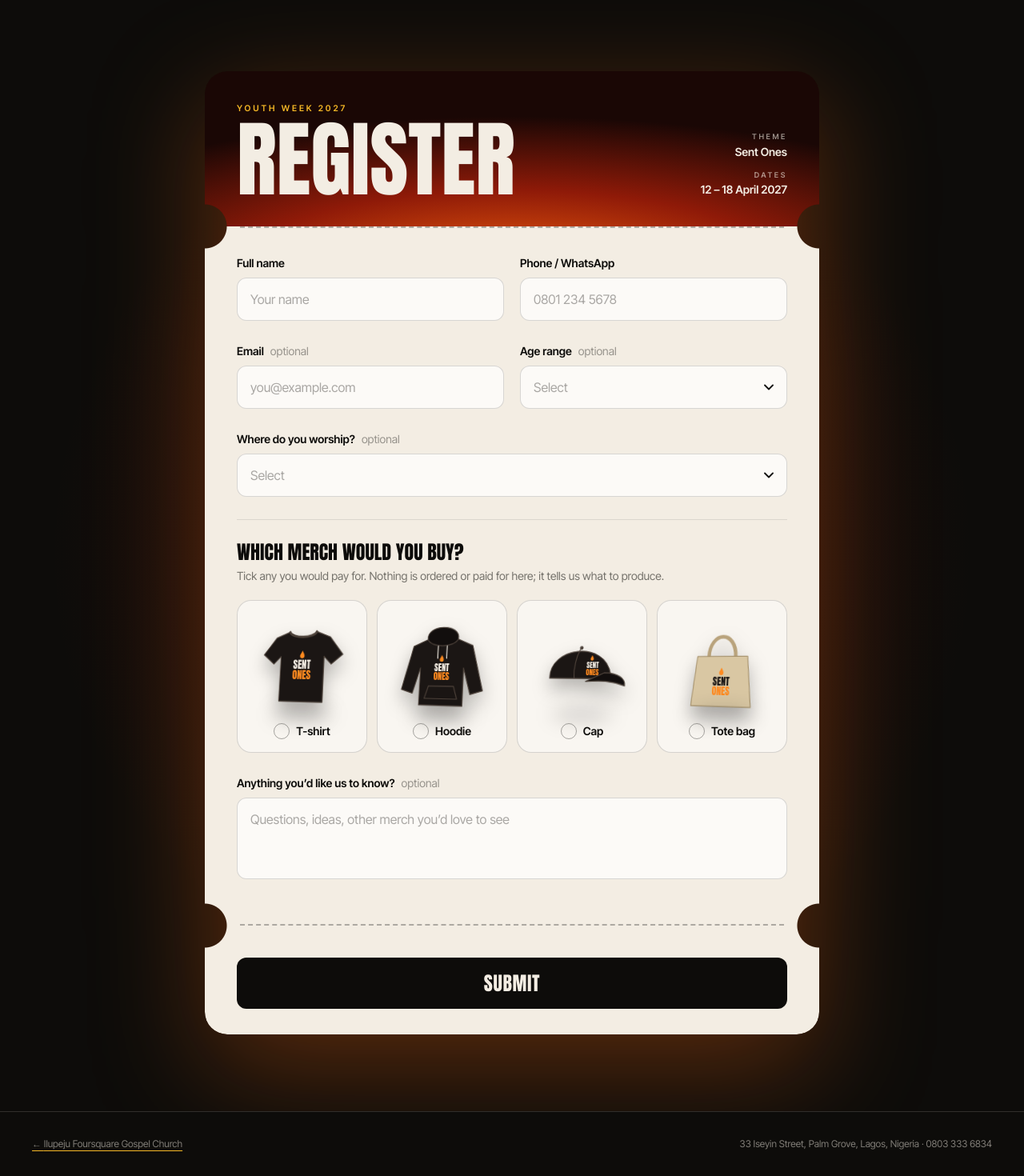
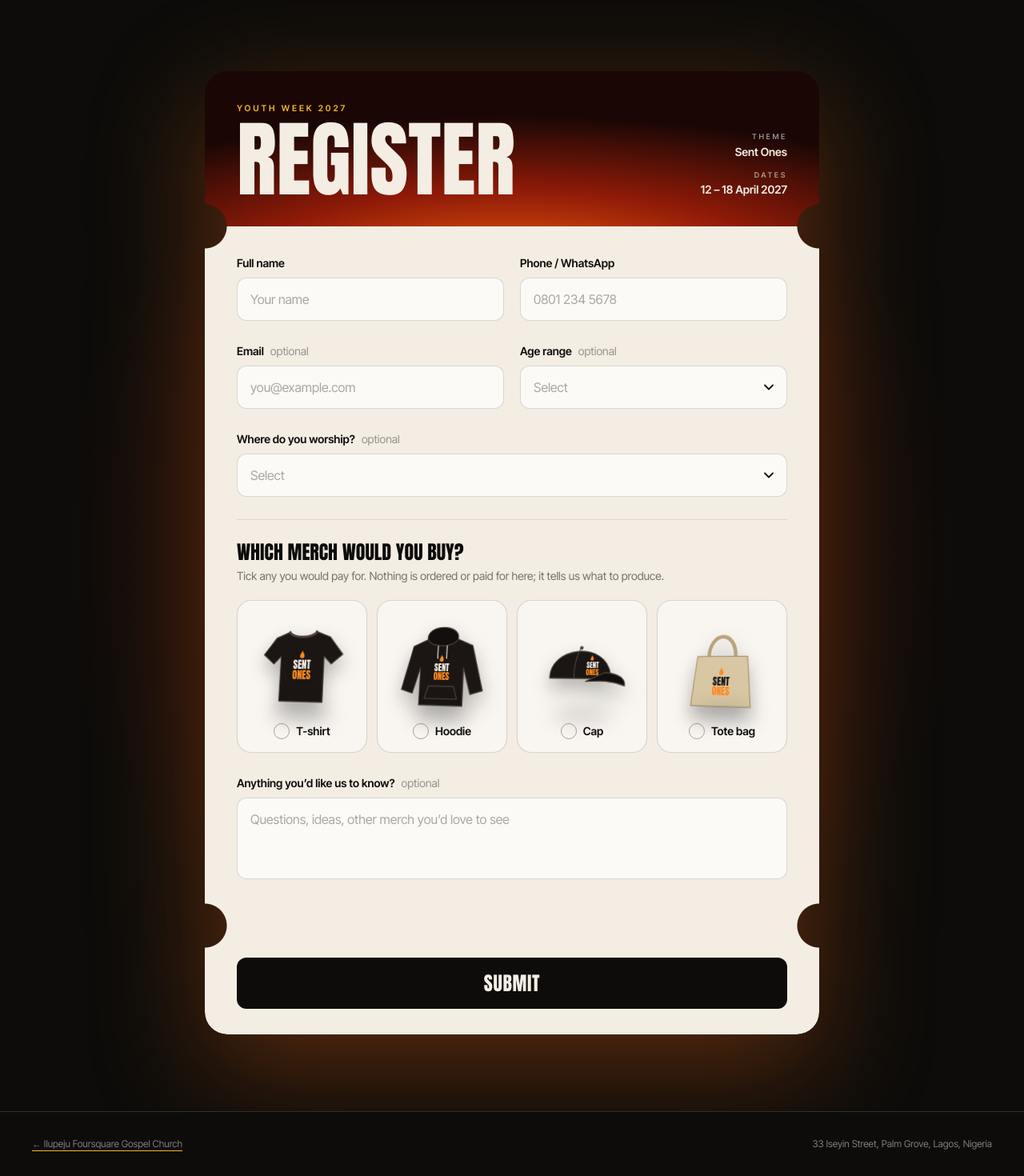
Before and after one commit to six-shot/ilupeju-foursquare-gospel-church, a Next.js app: page /youth-week-2027 in a window 1280 px wide. Shown: the part 2405-3875 px from the top of the page at 80% size. Built offline with nearby package versions, Linux system fonts and the light colour scheme.

Commit message:
feat:youth week 2027

```diff
--- a/src/app/layout.tsx
+++ b/src/app/layout.tsx
@@ -25,7 +25,6 @@ export const metadata: Metadata = {
   title: 'Ilupeju Foursquare Gospel Church',
   description:
     'Ilupeju Foursquare Gospel Church — 33 Iseyin Street, Palm Grove, Lagos. A new class of people.',
-  icons: { icon: '/brand/foursquare-mark.png' },
 };
 
 export const viewport: Viewport = {
--- a/src/app/youth-week-2027/page.tsx
+++ b/src/app/youth-week-2027/page.tsx
@@ -21,7 +21,7 @@ export default function YouthWeekPage() {
       </main>
       <footer className="flex flex-col gap-3 border-t border-ivory/15 bg-ink px-5 py-8 text-xs text-ivory/50 md:flex-row md:items-center md:justify-between md:px-10">
         <Link href="/" className="underline decoration-fs-gold underline-offset-4">← {church.name.value}</Link>
-        <span>{church.address.value} · {church.phone.value}</span>
+        <span>{church.address.value}</span>
       </footer>
       <div className="grain" aria-hidden />
     </>
--- a/src/components/youth/YouthSignup.tsx
+++ b/src/components/youth/YouthSignup.tsx
@@ -19,7 +19,7 @@ function Label({ children, optional }: { children: ReactNode; optional?: boolean
   );
 }
 
-/** Where the bottom tear line sits, measured up from the bottom edge of the ticket. */
+/** Where the bottom pair of notches sits, measured up from the bottom edge of the ticket. */
 const TEAR = '8.5rem';
 
 /** Masks a notch out of both side edges at each given height (any CSS length or %). */
@@ -110,9 +110,6 @@ export default function YouthSignup() {
         </div>
 
         <div className="relative rounded-b-[28px] bg-ivory px-6 pb-8 pt-9 md:px-10" style={notch('0%', `calc(100% - ${TEAR})`)}>
-          {/* perforations: one under the stub, one above the tear-off strip that holds the button */}
-          <div className="absolute inset-x-11 top-0 border-t-2 border-dashed border-ink/30" aria-hidden />
-          <div className="absolute inset-x-11 border-t-2 border-dashed border-ink/30" style={{ bottom: TEAR }} aria-hidden />
           {status === 'done' ? (
             <div className="pt-6 text-center" role="status">
               <p className="text-5xl uppercase leading-none md:text-6xl" style={POSTER}>Thank you{firstName ? `, ${firstName}` : ''}</p>
```
Also changed, not shown: src/app/icon.svg (added).
